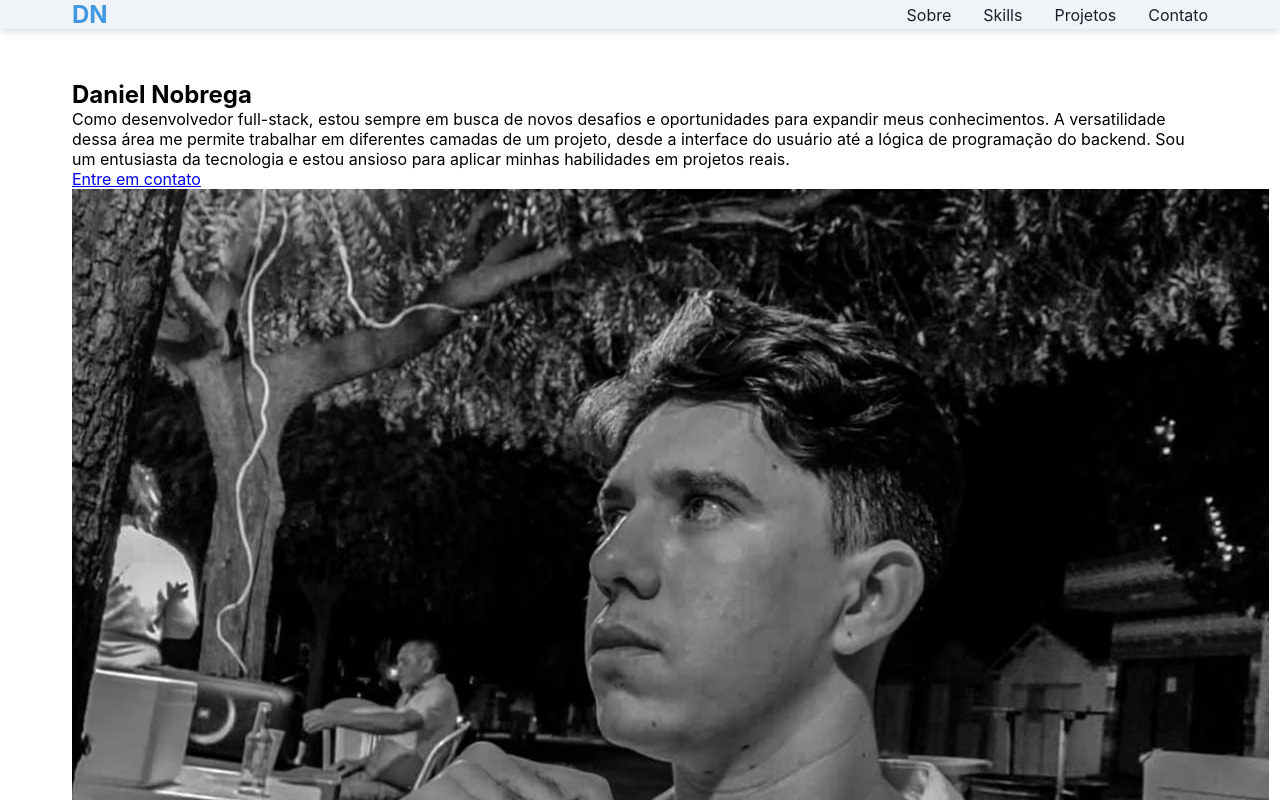
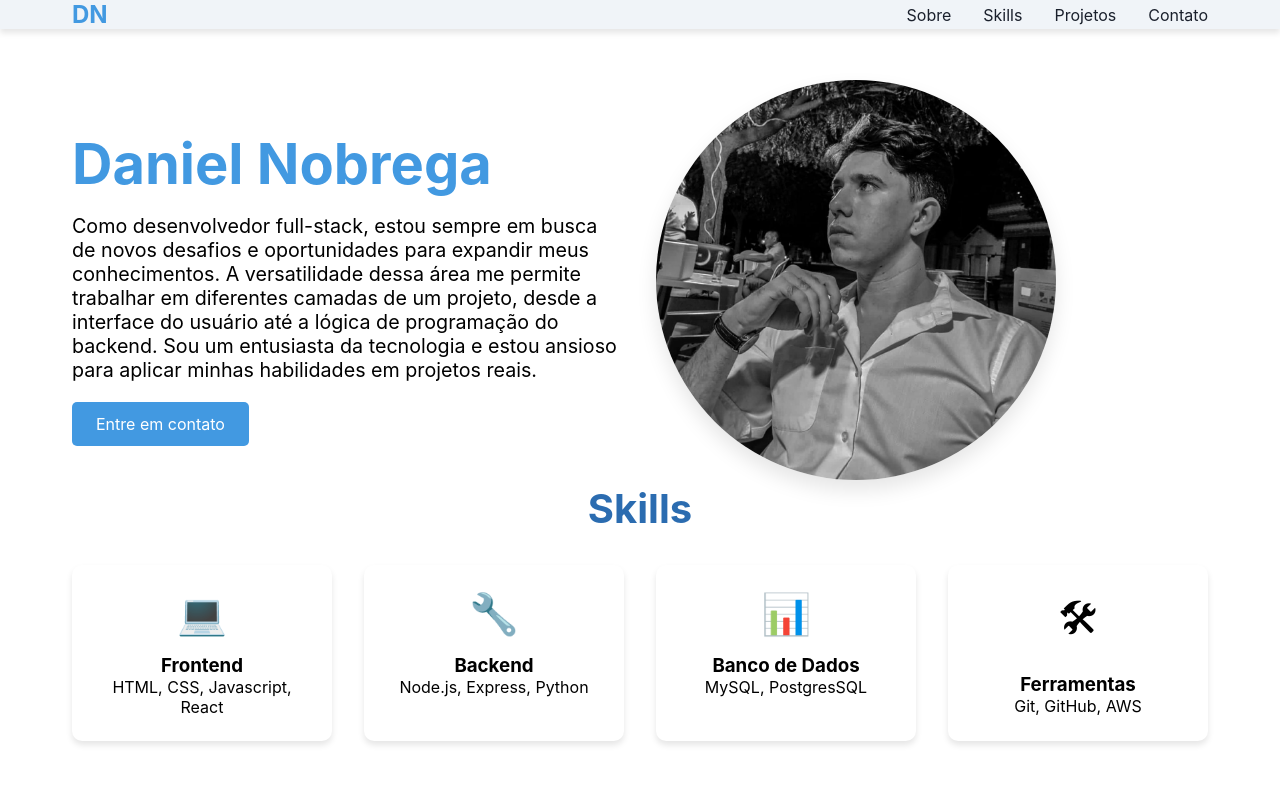
Before and after one commit to Daniel77158/Portfolio, a plain HTML site: page index.html in a window 1280 px wide. Shown: the top 800 px of the page. Drawn offline with Linux system fonts and the light colour scheme.

Commit message:
Atualizando Portfolio

```diff
--- a/index.html
+++ b/index.html
@@ -29,6 +29,32 @@
                 <img src="/WhatsApp Image 2024-10-09 at 21.37.24.jpeg" class="imagem-perfil">
             </div>
         </section>
+
+        <section id="skills" class="container fade-in">
+            <h2> Skills </h2>
+            <div class="skills-grid">
+                <div class="skills-item">
+                    <div class="skill-icon">&#128187;</div>
+                    <h3>Frontend</h3>
+                    <p>HTML, CSS, Javascript, React</p>
+                </div>
+                <div class="skills-item">
+                    <div class="skill-icon">&#128295;</div>
+                    <h3>Backend</h3>
+                    <p>Node.js, Express, Python</p>
+                </div>
+                <div class="skills-item">
+                    <div class="skill-icon">&#128202;</div>
+                    <h3>Banco de Dados</h3>
+                    <p>MySQL, PostgresSQL</p>
+                </div>
+                <div class="skills-item">
+                    <div class="skill-icon">&#128736;</div>
+                    <h3>Ferramentas</h3>
+                    <p>Git, GitHub, AWS</p>
+                </div>
+            </div>
+        </section>
     </main>
 </body>
 </html>
--- a/styles.css
+++ b/styles.css
@@ -22,6 +22,13 @@ body {
     max-width: 1200px;
     margin: 0 auto;
     padding: 0 2rem;
+}
+
+h2 {
+    font-size: 2.5rem;
+    margin-bottom: 2rem;
+    text-align: center;
+    color: var(--cor-secundaria);
 }
 
 header {
@@ -68,3 +75,74 @@ nav {
 main {
     margin-top: 5rem;
 }
+
+section {
+    padding: 6rem 0;
+}
+
+.dev{
+    display: grid;
+    grid-template-columns: 1fr 1fr;
+    gap: 2rem;
+    align-items: center;
+}
+
+.dev-texto h1 {
+    font-size: 3.5rem;
+    margin-bottom:  1rem;
+    color: var(--cor-primaria);
+}
+
+.dev-texto p {
+    font-size: 1.23rem;
+    margin-bottom: 2rem;
+}
+
+.botao-de-contato {background-color: var(--cor-primaria);
+    text-decoration: none;
+    color: white;
+    padding: 0.75rem 1.5rem;
+    border-radius: 5px;
+    transition: var(--transicao);
+}
+
+.botao-de-contato:hover{
+    background-color: var(--cor-secundaria);
+}
+
+.dev-imagem {
+    position: relative;
+}
+
+.imagem-perfil {
+    box-shadow: 0 10px 20px rgba(0, 0, 0, 0.1);
+    border-radius: 50%;
+    width: 100%;
+    height: auto;
+    max-width: 400px;
+    object-fit: cover;
+}
+
+.skills-grid {
+    display: grid;
+    grid-template-columns: repeat(auto-fit, minmax(150px, 1fr));
+    gap: 2rem;
+}
+
+.skills-item {
+    background-color: var(--cor-de-fundo-card);
+    box-shadow: 0 4px 6px rgba(0, 0, 0, 0.1);
+    padding: 1.5rem;
+    text-align: center;
+    border-radius: 10px;
+    transform: var(--transicao);
+}
+
+.skills-item:hover {
+    transform: translatey(-5px);
+}
+
+.skill-icon {
+    font-size: 2.5rem;
+    margin-bottom: 1rem;
+}
```
